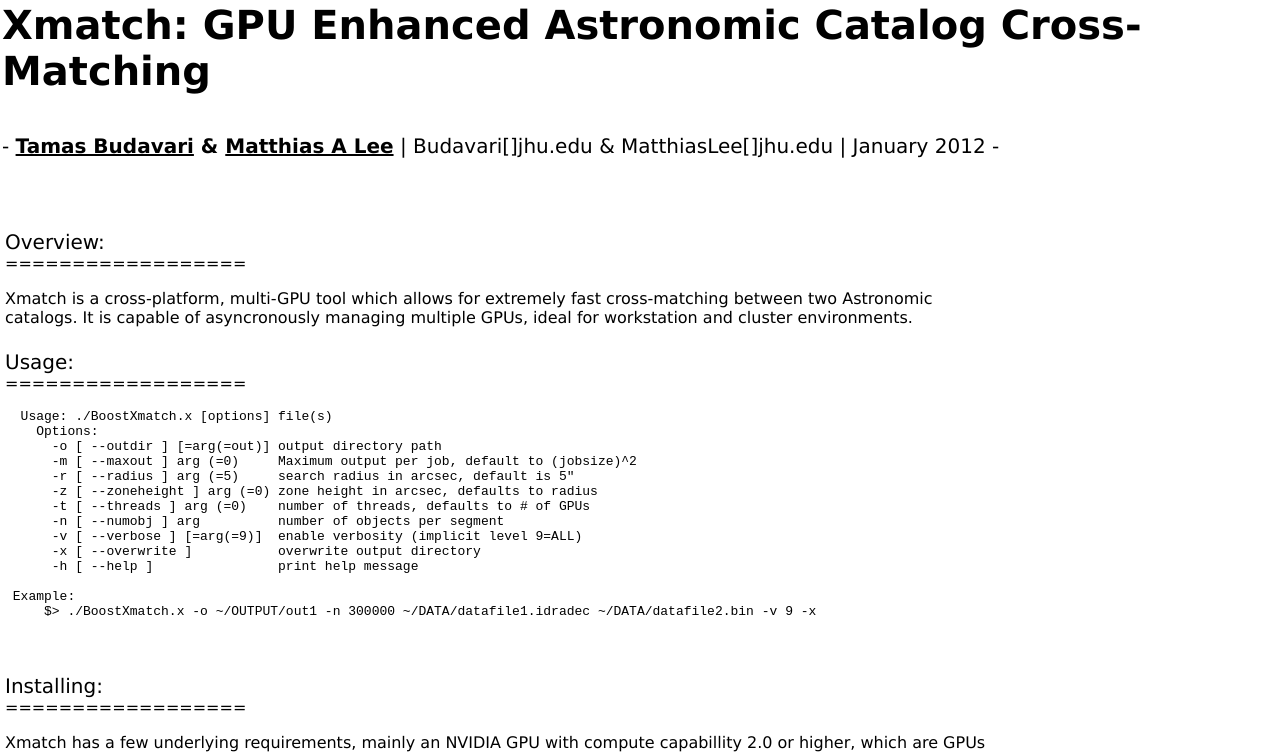
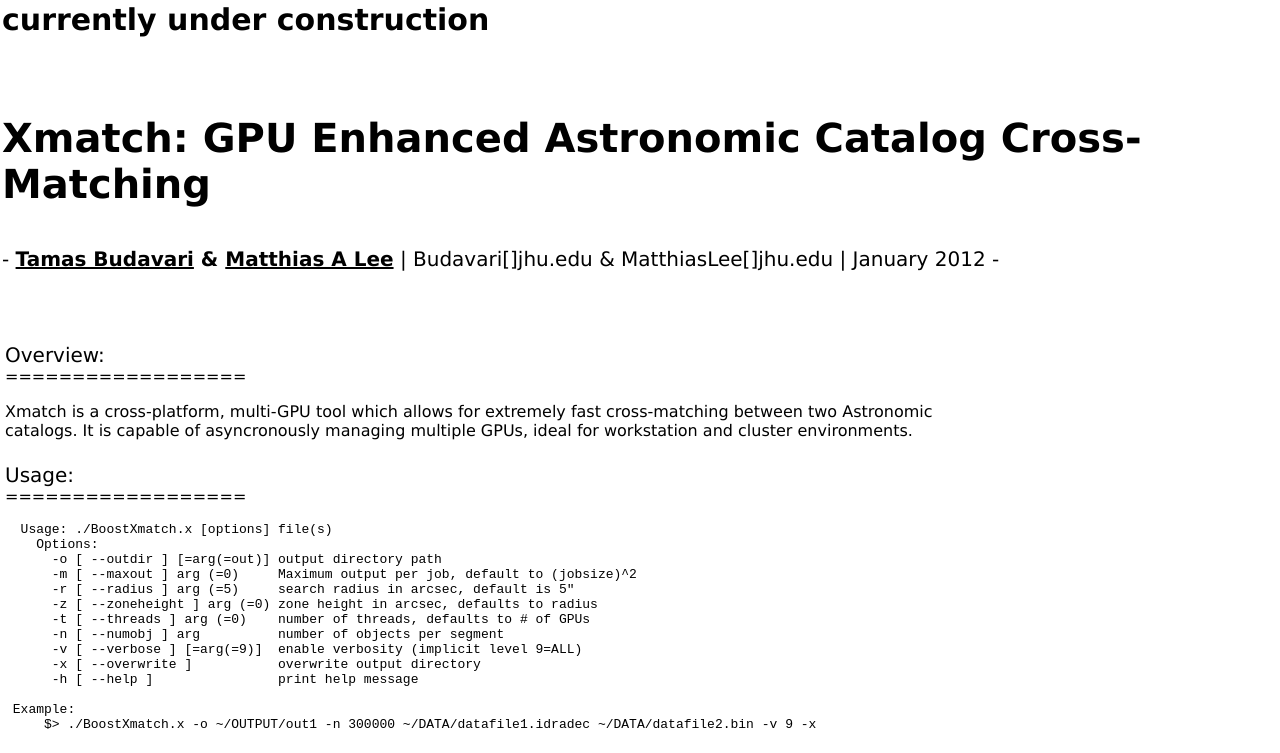
Before and after one commit to matthiaslee/Xmatch, a plain HTML site: page index.html in a window 1280 px wide. Shown: the top 753 px of the page. Drawn offline with Linux system fonts and the light colour scheme.

Commit message:
added under construction msg

```diff
--- a/index.html
+++ b/index.html
@@ -9,6 +9,7 @@
   .style1 {font-size: 10px}
   -->
   </style>
+<h1>currently under construction</h1><br>
   <p class="title">
     Xmatch: GPU Enhanced Astronomic Catalog Cross-Matching
   </p>
```
